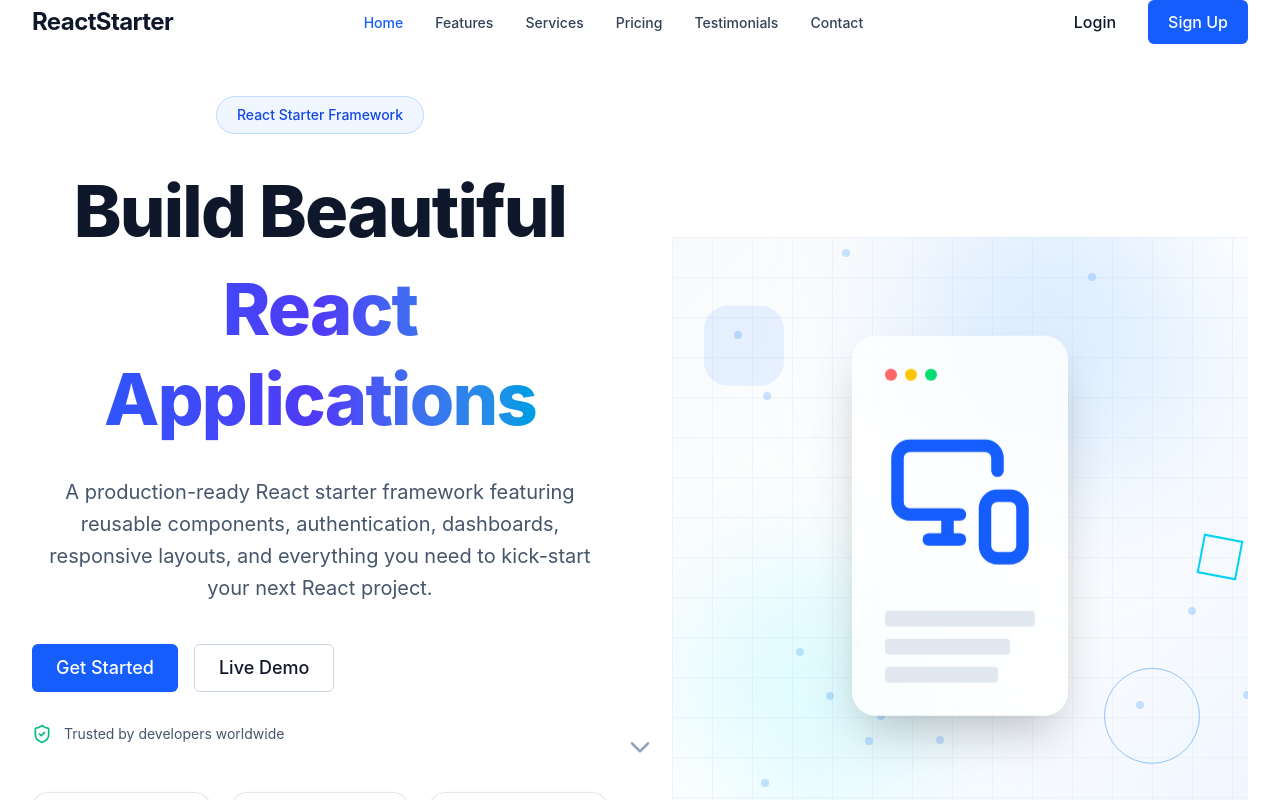
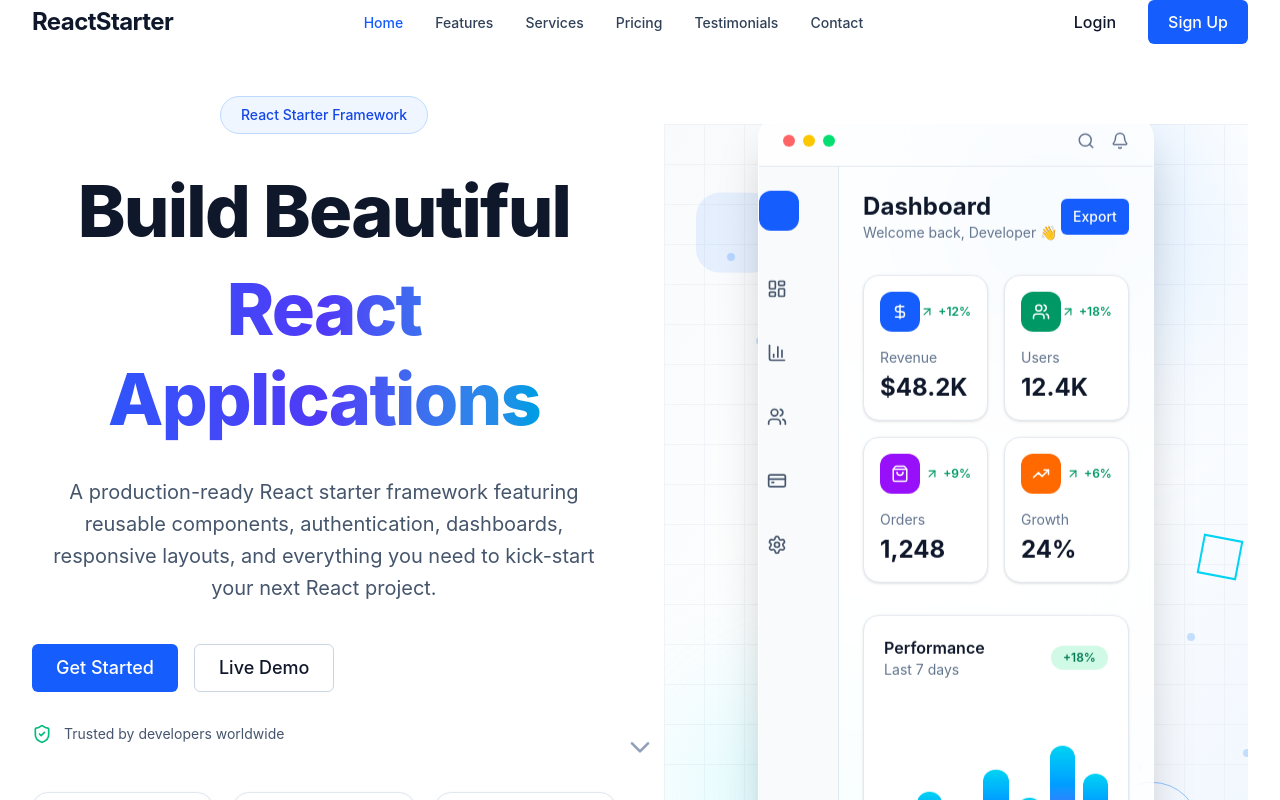
Before and after one commit to denverma7/react-ultimate-starter, a React (Vite) app: page / in a window 1280 px wide. Shown: the top 800 px of the page. Built offline with nearby package versions, Linux system fonts and the light colour scheme.

Commit message:
feat(hero): created seperate components for HeroRight dashboard

```diff
--- a/src/components/sections/hero/Hero.jsx
+++ b/src/components/sections/hero/Hero.jsx
@@ -14,7 +14,7 @@ export default function Hero() {
       id="home"
       className={`${HERO_MIN_HEIGHT} flex items-center pt-24`}
     >
-      <HeroContainer className="grid items-center gap-16 lg:grid-cols-2">
+      <HeroContainer className="grid grid-cols-1 items-center gap-12 lg:grid-cols-2">
         {/* Left */}
         <div>
           <HeroContent data={heroData} />
--- /dev/null
+++ b/src/components/sections/hero/components/DashboardChart.jsx
@@ -0,0 +1,54 @@
+import { motion } from "framer-motion";
+
+const chartData = [48, 72, 55, 94, 66, 118, 90];
+
+export default function DashboardChart() {
+  return (
+    <section className="mt-8 rounded-2xl border border-slate-200 bg-white p-5 shadow-sm">
+      <div className="mb-6 flex items-center justify-between">
+        <div>
+          <h4 className="font-semibold text-slate-900">
+            Performance
+          </h4>
+
+          <p className="text-sm text-slate-500">
+            Last 7 days
+          </p>
+        </div>
+
+        <span className="rounded-full bg-emerald-100 px-3 py-1 text-xs font-semibold text-emerald-700">
+          +18%
+        </span>
+      </div>
+
+      <div className="flex h-32 sm:h-40 items-end justify-between gap-2">
+        {chartData.map((height, index) => (
+          <motion.div
+            key={index}
+            initial={{
+              height: 0,
+            }}
+            animate={{
+              height,
+            }}
+            transition={{
+              duration: 0.6,
+              delay: index * 0.08,
+            }}
+            className="flex-1 rounded-t-xl bg-linear-to-t from-blue-600 via-blue-500 to-cyan-400"
+          />
+        ))}
+      </div>
+
+      <div className="mt-4 flex justify-between text-xs text-slate-400">
+        <span>Mon</span>
+        <span>Tue</span>
+        <span>Wed</span>
+        <span>Thu</span>
+        <span>Fri</span>
+        <span>Sat</span>
+        <span>Sun</span>
+      </div>
+    </section>
+  );
+}
--- /dev/null
+++ b/src/components/sections/hero/components/DashboardContent.jsx
@@ -0,0 +1,29 @@
+import Button from "@/components/ui/Button";
+import DashboardStats from "./DashboardStats";
+import DashboardChart from "./DashboardChart";
+
+export default function DashboardContent() {
+  return (
+    <main className="flex-1 p-6">
+      <div className="mb-8 flex items-center justify-between">
+        <div>
+          <h3 className="text-2xl font-bold text-slate-900">
+            Dashboard
+          </h3>
+
+          <p className="text-sm text-slate-500">
+            Welcome back, Developer 👋
+          </p>
+        </div>
+
+        <Button size="sm">
+          Export
+        </Button>
+      </div>
+
+      <DashboardStats />
+
+      <DashboardChart />
+    </main>
+  );
+}
--- /dev/null
+++ b/src/components/sections/hero/components/DashboardHeader.jsx
@@ -0,0 +1,25 @@
+import { Bell, Search } from "lucide-react";
+
+export default function DashboardHeader() {
+  return (
+    <header className="flex items-center justify-between border-b border-slate-200 px-6 py-4">
+      <div className="flex items-center gap-2">
+        <span className="h-3 w-3 rounded-full bg-red-400" />
+        <span className="h-3 w-3 rounded-full bg-yellow-400" />
+        <span className="h-3 w-3 rounded-full bg-green-400" />
+      </div>
+
+      <div className="flex items-center gap-4">
+        <Search
+          size={18}
+          className="text-slate-500"
+        />
+
+        <Bell
+          size={18}
+          className="text-slate-500"
+        />
+      </div>
+    </header>
+  );
+}
--- /dev/null
+++ b/src/components/sections/hero/components/DashboardMockup.jsx
@@ -0,0 +1,22 @@
+import { motion } from "framer-motion";
+import DashboardHeader from "./DashboardHeader";
+import DashboardSidebar from "./DashboardSidebar";
+import DashboardContent from "./DashboardContent";
+
+export default function DashboardMockup() {
+  return (
+    <motion.div
+      initial={{ opacity: 0, y: 30 }}
+      animate={{ opacity: 1, y: 0 }}
+      transition={{ duration: 0.8 }}
+      className="w-full overflow-hidden rounded-3xl border border-white/50 bg-white/80 shadow-2xl backdrop-blur-xl"
+    >
+      <DashboardHeader />
+
+      <div className="flex min-height: 500px;">
+        <DashboardSidebar />
+        <DashboardContent />
+      </div>
+    </motion.div>
+  );
+}
--- /dev/null
+++ b/src/components/sections/hero/components/DashboardSidebar.jsx
@@ -0,0 +1,38 @@
+import {
+  LayoutDashboard,
+  BarChart3,
+  Users,
+  CreditCard,
+  Settings,
+} from "lucide-react";
+
+const items = [
+  LayoutDashboard,
+  BarChart3,
+  Users,
+  CreditCard,
+  Settings,
+];
+
+export default function DashboardSidebar() {
+  return (
+    <aside className="hidden w-20 flex-col border-r border-slate-200 bg-slate-50 py-6 md:flex">
+      <div className="mb-10 h-10 w-10 rounded-xl bg-blue-600" />
+
+      <nav className="flex flex-col gap-7">
+        {items.map((Icon, index) => (
+          <button
+            key={index}
+            className="rounded-xl p-2 transition hover:bg-blue-100"
+            aria-label="Dashboard navigation"
+          >
+            <Icon
+              size={20}
+              className="text-slate-600"
+            />
+          </button>
+        ))}
+      </nav>
+    </aside>
+  );
+}
--- /dev/null
+++ b/src/components/sections/hero/components/DashboardStats.jsx
@@ -0,0 +1,52 @@
+import {
+  DollarSign,
+  Users,
+  ShoppingBag,
+  TrendingUp,
+} from "lucide-react";
+
+import StatCard from "./StatCard";
+
+const stats = [
+  {
+    title: "Revenue",
+    value: "$48.2K",
+    growth: "+12%",
+    color: "bg-blue-600",
+    icon: DollarSign,
+  },
+  {
+    title: "Users",
+    value: "12.4K",
+    growth: "+18%",
+    color: "bg-emerald-600",
+    icon: Users,
+  },
+  {
+    title: "Orders",
+    value: "1,248",
+    growth: "+9%",
+    color: "bg-purple-600",
+    icon: ShoppingBag,
+  },
+  {
+    title: "Growth",
+    value: "24%",
+    growth: "+6%",
+    color: "bg-orange-500",
+    icon: TrendingUp,
+  },
+];
+
+export default function DashboardStats() {
+  return (
+    <section className="grid grid-cols-1 gap-4 sm:grid-cols-2">
+      {stats.map((stat) => (
+        <StatCard
+          key={stat.title}
+          {...stat}
+        />
+      ))}
+    </section>
+  );
+}
--- a/src/components/sections/hero/components/HeroImage.jsx
+++ b/src/components/sections/hero/components/HeroImage.jsx
@@ -1,50 +1,20 @@
-import { MonitorSmartphone } from "lucide-react";
 import { motion } from "framer-motion";
+import DashboardMockup from "./DashboardMockup";
 
 export default function HeroImage() {
   return (
     <motion.div
       animate={{
-        y: [-12, 12, -12],
+        y: [-10, 10, -10],
       }}
       transition={{
         duration: 6,
         repeat: Infinity,
+        ease: "easeInOut",
       }}
-      className="relative z-20 w-full max-w-md"
+      className="relative z-20 mx-auto w-full max-w-sm sm:max-w-md lg:max-w-xl"
     >
-      <div className="rounded-3xl border border-white/40 bg-white/80 p-8 shadow-2xl backdrop-blur-xl">
-
-        <div className="flex items-center gap-3">
-
-          <div className="flex gap-2">
-            <span className="h-3 w-3 rounded-full bg-red-400" />
-            <span className="h-3 w-3 rounded-full bg-yellow-400" />
-            <span className="h-3 w-3 rounded-full bg-green-400" />
-          </div>
-
-        </div>
-
-        <div className="mt-10 flex justify-center">
-
-          <MonitorSmartphone
-            size={150}
-            className="text-blue-600"
-          />
-
-        </div>
-
-        <div className="mt-10 space-y-3">
-
-          <div className="h-4 rounded bg-slate-200" />
-
-          <div className="h-4 w-5/6 rounded bg-slate-200" />
-
-          <div className="h-4 w-3/4 rounded bg-slate-200" />
-
-        </div>
-
-      </div>
+      <DashboardMockup />
     </motion.div>
   );
 }
--- a/src/components/sections/hero/components/HeroRight.jsx
+++ b/src/components/sections/hero/components/HeroRight.jsx
@@ -7,7 +7,7 @@ import HeroParallax from "./HeroParallax";
 
 export default function HeroRight() {
   return (
-    <div className="relative hidden min-h-[600px] overflow-hidden lg:flex items-center justify-center">
+    <div className="relative flex min-height: 350px; items-center justify-center overflow-hidden lg:min-height: 600px;">
 
       <HeroBackground />
 
--- /dev/null
+++ b/src/components/sections/hero/components/StatCard.jsx
@@ -0,0 +1,39 @@
+import { motion } from "framer-motion";
+import { ArrowUpRight } from "lucide-react";
+
+export default function StatCard({
+  title,
+  value,
+  growth,
+  icon: Icon,
+  color = "bg-blue-500",
+}) {
+  return (
+    <motion.div
+      whileHover={{
+        y: -4,
+        transition: { duration: 0.2 },
+      }}
+      className="rounded-2xl border border-slate-200 bg-white p-4 shadow-sm"
+    >
+      <div className="mb-4 flex items-center justify-between">
+        <div
+          className={`flex h-10 w-10 items-center justify-center rounded-xl text-white ${color}`}
+        >
+          <Icon size={18} />
+        </div>
+
+        <span className="flex items-center gap-1 text-xs font-semibold text-emerald-600">
+          <ArrowUpRight size={14} />
+          {growth}
+        </span>
+      </div>
+
+      <p className="text-sm text-slate-500">{title}</p>
+
+      <h4 className="mt-1 text-2xl font-bold text-slate-900">
+        {value}
+      </h4>
+    </motion.div>
+  );
+}
```
